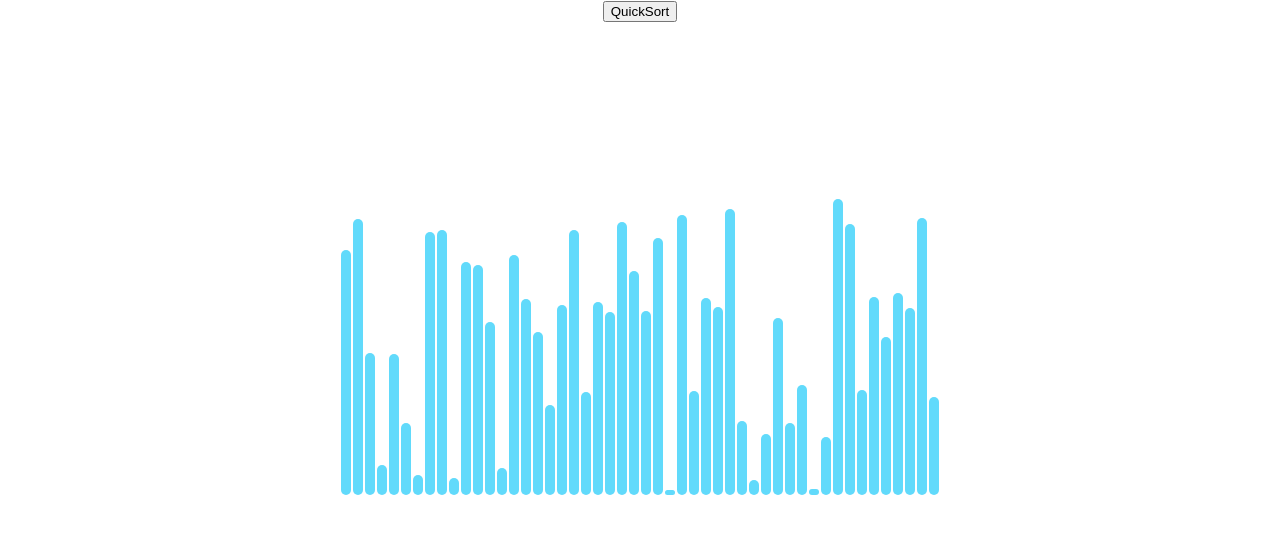
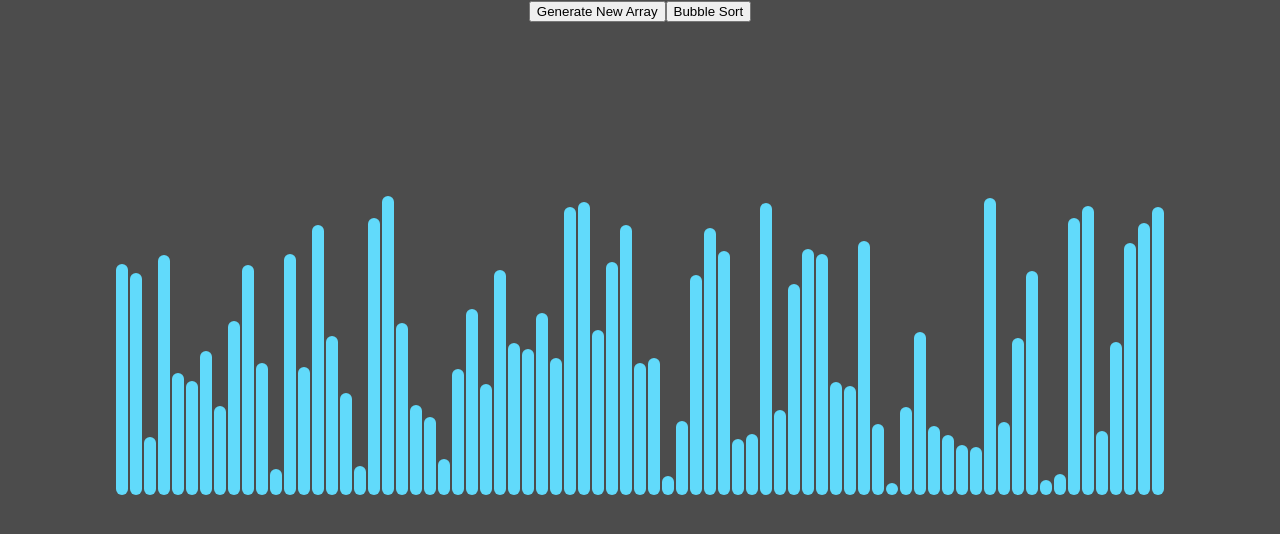
Before and after one commit to JPesky/sort-visualizer, a React (Create React App) app: page / in a window 1280 px wide. Shown: the top 534 px of the page. Built offline with nearby package versions, Linux system fonts and the light colour scheme.

Commit message:
Working visual, need to add color for swaps and already sorted

```diff
--- /dev/null
+++ b/src/algorithms/bubbleSort.js
@@ -0,0 +1,22 @@
+import swap from './helpers';
+
+export default function bubbleSort(array) {
+  const arrayLen = array.length;
+  const swapStates = [];
+  let arrayCopy = array.slice(0);
+  swapStates.push(arrayCopy);
+
+  // basic bubble sort implementation
+  for (let i = 0; i < arrayLen - 1; i += 1) {
+    for (let j = 0; j < arrayLen - i - 1; j += 1) {
+      const jBarValue = arrayCopy[j].props.value;
+      const jPlusOneBarValue = arrayCopy[j + 1].props.value;
+
+      if (jBarValue > jPlusOneBarValue) {
+        arrayCopy = swap(j, j + 1, arrayCopy);
+        swapStates.push(arrayCopy);
+      }
+    }
+  }
+  return swapStates;
+}
--- /dev/null
+++ b/src/algorithms/helpers.js
@@ -0,0 +1,7 @@
+// makes copy of array, swaps elements in copy and returns copy
+export default function swap(indexOne, indexTwo, array) {
+  const arrayCopy = array.slice(0);
+  arrayCopy[indexOne] = array[indexTwo];
+  arrayCopy[indexTwo] = array[indexOne];
+  return arrayCopy;
+}
--- a/src/components/ArrayBar/ArrayBar.css
+++ b/src/components/ArrayBar/ArrayBar.css
@@ -1,6 +1,6 @@
 .array-bar {
     display: inline-block;
     margin: 1px;
-    width: 10px;
+    width: 12px;
     border-radius: 30px;
 }
--- a/src/components/ArrayBar/ArrayBar.jsx
+++ b/src/components/ArrayBar/ArrayBar.jsx
@@ -2,13 +2,14 @@ import React from 'react';
 import './ArrayBar.css';
 
 const PRIMARY_COLOR = '#61dafb';
+const SWAPPED_COLOR = '#00FF00';
 
 // eslint-disable-next-line react/prop-types
-const ArrayBar = ({ value }) => (
+const ArrayBar = ({ value, beingSwapped }) => (
   <div
     className="array-bar"
     style={{
-      backgroundColor: `${PRIMARY_COLOR}`,
+      backgroundColor: beingSwapped ? `${SWAPPED_COLOR}` : `${PRIMARY_COLOR}`,
       height: `${value}px`,
     }}
   />
--- a/src/components/SortingArray/SortingArray.jsx
+++ b/src/components/SortingArray/SortingArray.jsx
@@ -1,45 +1,57 @@
 import React, { useState, useEffect } from 'react';
 import ArrayBar from '../ArrayBar/ArrayBar';
 import './SortingArray.css';
+import bubbleSort from '../../algorithms/bubbleSort';
+
+const NUMBER_OF_BARS = 75;
+const ANIMATION_SPEED_MS = 2;
 
 function getRandomIntInRange(lowBound, upBound) {
   return Math.random() * (upBound - lowBound) + lowBound;
 }
 
 const SortingArray = () => {
-  // const [arraySize, setArraySize] = useState(0);
-  const [array, setArray] = useState([]);
+  const [sortArray, setSortArray] = useState([]);
+  // const [sortedIndices, setSortedIndices] = useState([]);
 
-  // setArraySize(15);
+  const randomlyFillArray = () => {
+    const array = [];
+    for (let i = 0; i < NUMBER_OF_BARS; i += 1) {
+      array.push(
+        <ArrayBar
+          value={getRandomIntInRange(2, 300)}
+          key={`Data ${i}`}
+          beingSwapped={false}
+        />,
+      );
+    }
+    setSortArray(array);
+  };
+
+  // initializes randomly filled array on page load
   useEffect(() => {
-    const resetArray = () => {
-      const dummyArray = [];
-      for (let i = 0; i < 50; i += 1) {
-        const randInt = getRandomIntInRange(5, 300);
-        dummyArray.push(
-          <ArrayBar
-            value={randInt}
-            key={i}
-          />,
-        );
-      }
-      setArray(dummyArray);
-    };
-    resetArray();
+    randomlyFillArray();
   }, []);
 
-  const handleClickQuickSort = () => alert('Test Click');
+  const animateSort = (sortStatesArray) => {
+    sortStatesArray.forEach((element, index) => {
+      setTimeout(() => {
+        setSortArray(element);
+      }, index * ANIMATION_SPEED_MS);
+    });
+  };
 
-  if (array === undefined || array === null) return null;
+  const handleClickBubbleSort = () => {
+    const states = bubbleSort(sortArray);
+    animateSort(states);
+  };
 
   return (
     <>
+      <button onClick={randomlyFillArray} type="button">Generate New Array</button>
+      <button onClick={handleClickBubbleSort} type="button">Bubble Sort</button>
       <div className="array">
-        {array}
-      </div>
-      <div>
-        {/* eslint-disable-next-line react/button-has-type */}
-        <button onClick={handleClickQuickSort}>QuickSort</button>
+        {sortArray}
       </div>
     </>
   );
--- a/src/index.css
+++ b/src/index.css
@@ -5,6 +5,11 @@ body {
     sans-serif;
   -webkit-font-smoothing: antialiased;
   -moz-osx-font-smoothing: grayscale;
+  background:
+        linear-gradient(
+          rgba(0, 0, 0, 0.7),
+          rgba(0, 0, 0, 0.7)
+        )
 }
 
 code {
```
Also changed, not shown: 1 other file (tests, documents, lock files or other folders).
